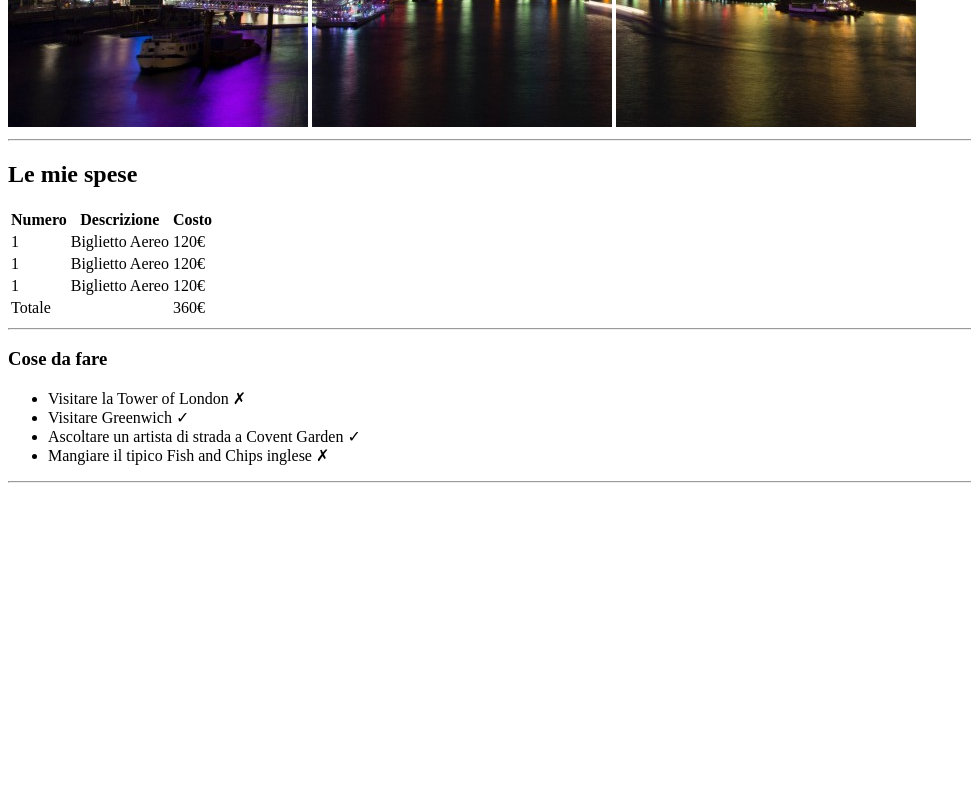
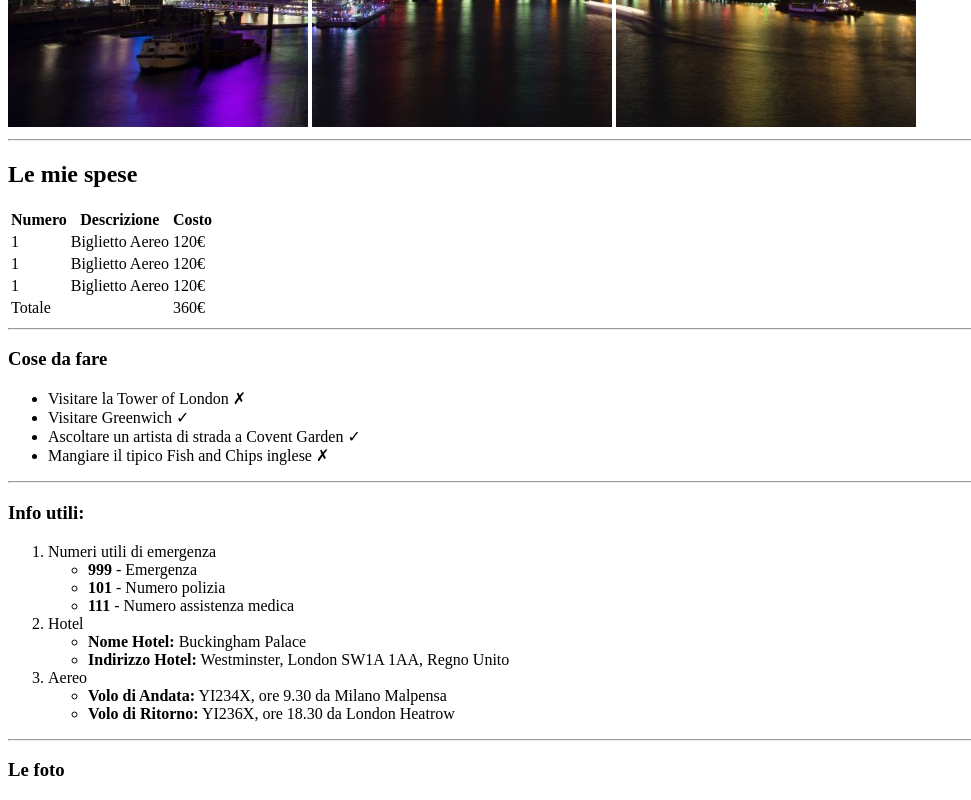
Before and after one commit to gds90/html-london-trip, a plain HTML site: page index.html in a window 1280 px wide. Shown: the part 553-1353 px from the top of the page, without its empty margins (0-971 px from the left). Before the commit the page ends 1044 px from the top, so only its background shows below. Drawn offline with Linux system fonts and the light colour scheme.

Commit message:
end to do list

```diff
--- a/index.html
+++ b/index.html
@@ -62,11 +62,40 @@
         </ul>
         <!-- fine elenco cose da fare  -->
         <hr>
-
-
+        <!-- inizio lista info utili  -->
+        <h3>Info utili:</h3>
+        <ol>
+            <li>Numeri utili di emergenza
+                <ul>
+                    <li><strong>999</strong> - Emergenza</li>
+                </ul>
+                <ul>
+                    <li><strong>101</strong> - Numero polizia</li>
+                </ul>
+                <ul>
+                    <li><strong>111</strong> - Numero assistenza medica</li>
+                </ul>
+            </li>
+            <li>Hotel
+                <ul>
+                    <li><strong>Nome Hotel:</strong> Buckingham Palace</li>
+                    <li><strong>Indirizzo Hotel:</strong> Westminster, London SW1A 1AA, Regno Unito</li>
+                </ul>
+            </li>
+            <li>Aereo
+                <ul>
+                    <li><strong>Volo di Andata:</strong> YI234X, ore 9.30 da Milano Malpensa</li>
+                    <li><strong>Volo di Ritorno:</strong> YI236X, ore 18.30 da London Heatrow</li>
+                </ul>
+            </li>
+        </ol>
+        <!-- fine lista info utili  -->
+        <hr>
     </main>
     <!-- footer con foto di Londra -->
     <footer>
+        <h3>Le foto</h3>
+
 
     </footer>
 </body>
```
